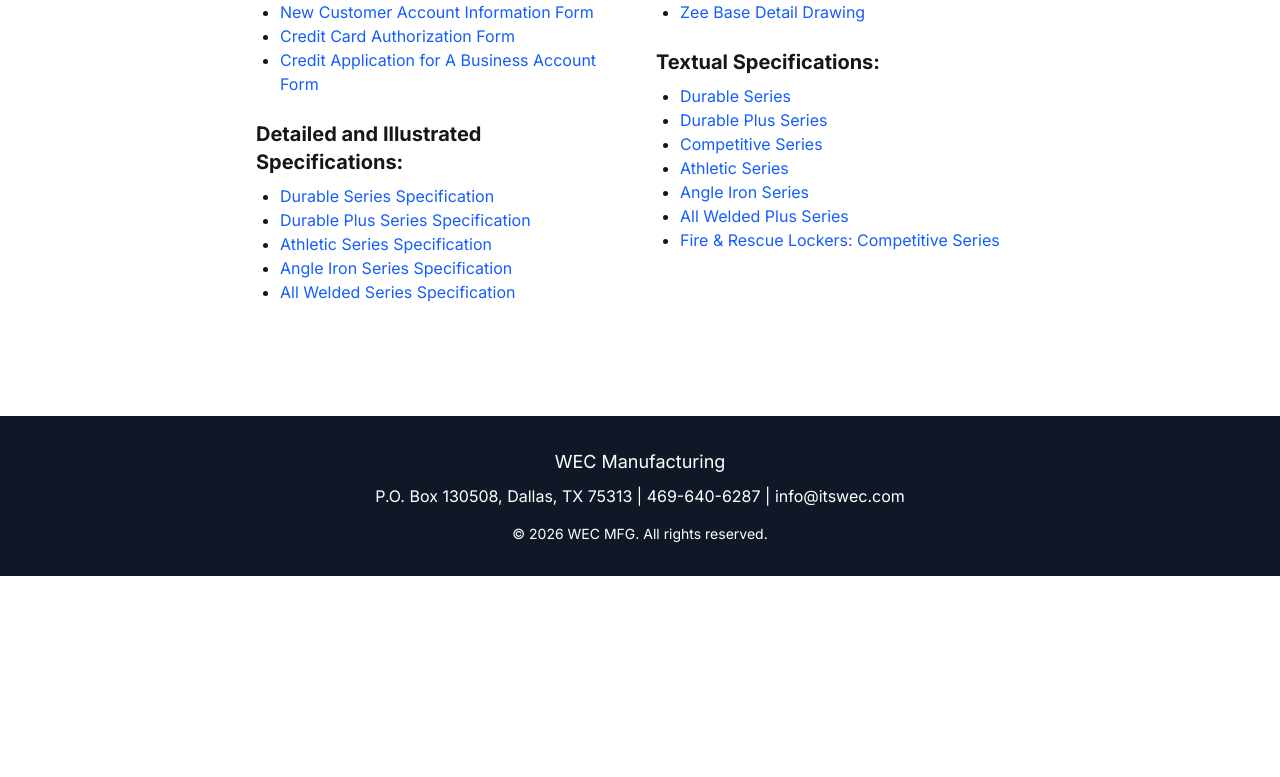
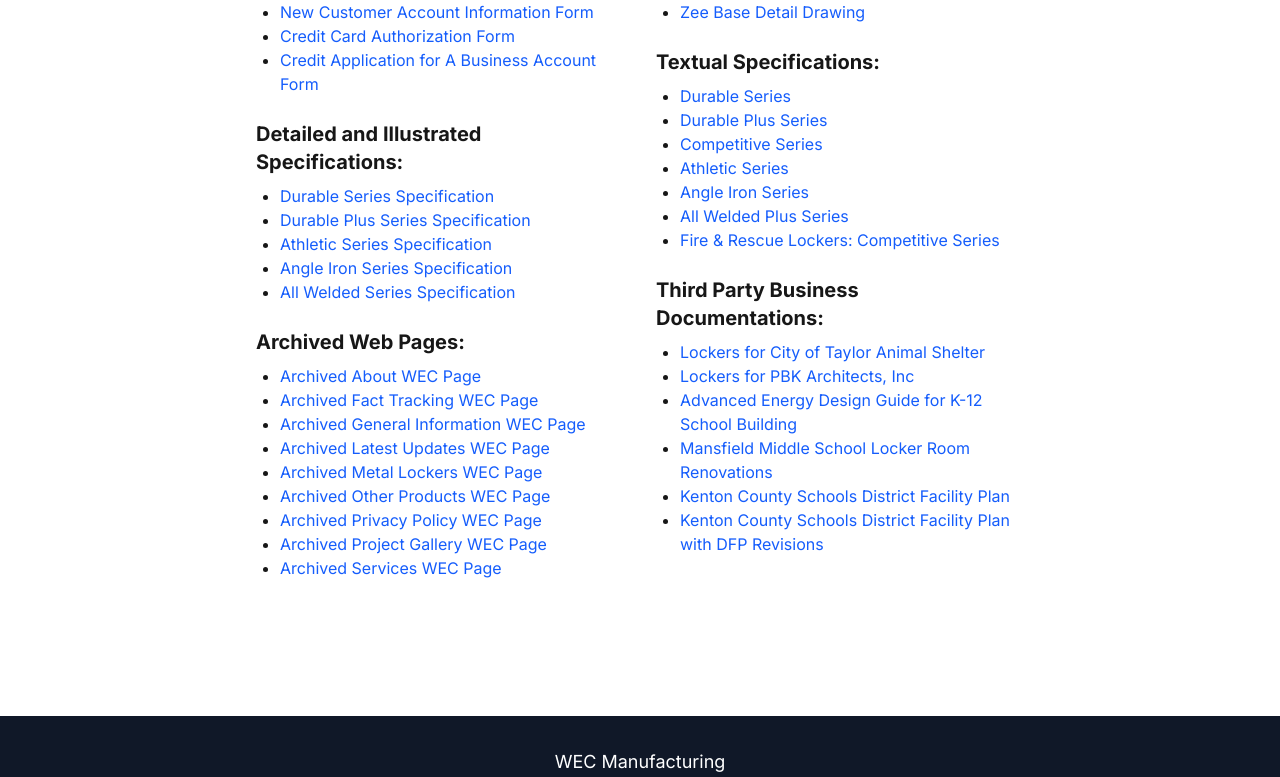
Before and after one commit to Wm-M-Thompson/excellencematter, a Next.js app: page /resources in a window 1280 px wide. Shown: the part 516-1293 px from the top of the page. Before the commit the page ends 1092 px from the top, so only its background shows below. Built offline with nearby package versions, Linux system fonts and the light colour scheme.

Commit message:
More Resources added

```diff
--- a/app/resources/page.tsx
+++ b/app/resources/page.tsx
@@ -47,7 +47,7 @@
             </li>
           </ul>
 
-          <h2 className="text-xl font-bold mb-2">Forms:</h2>
+          <h2 className="text-xl font-bold mt-6 mb-2">Forms:</h2>
           <ul className="list-disc pl-6 mb-6">
             <li>
               <a href="/pdfs/SKMBT_C45110071915350.pdf" className="text-blue-600 hover:underline" target="_blank" rel="noopener noreferrer">
@@ -66,8 +66,8 @@
             </li>
           </ul>
 
-          <h2 className="text-xl font-bold mb-2">Detailed and Illustrated Specifications:</h2>
-          <ul className="list-disc pl-6">
+          <h2 className="text-xl font-bold mt-6 mb-2">Detailed and Illustrated Specifications:</h2>
+          <ul className="list-disc pl-6 mb-6">
             <li>
               <a href="/pdfs/Durable_Series.pdf" className="text-blue-600 hover:underline" target="_blank" rel="noopener noreferrer">
                 Durable Series Specification
@@ -94,6 +94,55 @@
               </a>
             </li>
           </ul>
+
+          <h2 className="text-xl font-bold mt-6 mb-2">Archived Web Pages:</h2>
+          <ul className="list-disc pl-6 mb-6">
+            <li>
+              <a href="/pdfs/ABOUT_WEC.pdf" className="text-blue-600 hover:underline" target="_blank" rel="noopener noreferrer">
+                Archived About WEC Page
+              </a>
+            </li>
+            <li>
+              <a href="/pdfs/FAST_TRACK_STOCKING_WEC.pdf" className="text-blue-600 hover:underline" target="_blank" rel="noopener noreferrer">
+                Archived Fact Tracking WEC Page
+              </a>
+            </li>
+            <li>
+              <a href="/pdfs/GENERAL_INFORMATION_WEC.pdf" className="text-blue-600 hover:underline" target="_blank" rel="noopener noreferrer">
+                Archived General Information WEC Page
+              </a>
+            </li>
+            <li>
+              <a href="/pdfs/LATEST_UPDATES_WEC.pdf" className="text-blue-600 hover:underline" target="_blank" rel="noopener noreferrer">
+                Archived Latest Updates WEC Page
+              </a>
+            </li>
+            <li>
+              <a href="/pdfs/METAL_LOCKERS_WEC.pdf" className="text-blue-600 hover:underline" target="_blank" rel="noopener noreferrer">
+                Archived Metal Lockers WEC Page
+              </a>
+            </li>
+            <li>
+              <a href="/pdfs/OTHER_PRODUCTS_WEC.pdf" className="text-blue-600 hover:underline" target="_blank" rel="noopener noreferrer">
+                Archived Other Products WEC Page
+              </a>
+            </li>
+            <li>
+              <a href="/pdfs/Privacy_Policy_WEC.pdf" className="text-blue-600 hover:underline" target="_blank" rel="noopener noreferrer">
+                Archived Privacy Policy WEC Page
+              </a>
+            </li>
+            <li>
+              <a href="/pdfs/PROJECT_GALLERY_WEC.pdf" className="text-blue-600 hover:underline" target="_blank" rel="noopener noreferrer">
+                Archived Project Gallery WEC Page
+              </a>
+            </li>
+            <li>
+              <a href="/pdfs/SERVICES_WEC.pdf" className="text-blue-600 hover:underline" target="_blank" rel="noopener noreferrer">
+                Archived Services WEC Page
+              </a>
+            </li>
+          </ul>
         </div>
 
         {/* Right Column */}
@@ -106,7 +155,7 @@
             </li>
           </ul>
 
-          <h2 className="text-xl font-bold mb-2">Drawings:</h2>
+          <h2 className="text-xl font-bold mt-6 mb-2">Drawings:</h2>
           <ul className="list-disc pl-6 mb-6">
             <li>
               <a href="/pdfs/SKMBT_C45110110313201.pdf" className="text-blue-600 hover:underline" target="_blank" rel="noopener noreferrer">
@@ -145,8 +194,8 @@
             </li>
           </ul>
 
-          <h2 className="text-xl font-bold mb-2">Textual Specifications:</h2>
-          <ul className="list-disc pl-6">
+          <h2 className="text-xl font-bold mt-6 mb-2">Textual Specifications:</h2>
+          <ul className="list-disc pl-6 mb-6">
             <li>
               <a href="/pdfs/WEC_Durable_Specs_7_21_2014_FINAL.pdf" className="text-blue-600 hover:underline" target="_blank" rel="noopener noreferrer">
                 Durable Series
@@ -183,6 +232,40 @@
               </a>
             </li>
           </ul>
+
+          <h2 className="text-xl font-bold mt-6 mb-2">Third Party Business Documentations:</h2>
+          <ul className="list-disc pl-6 mb-6">
+            <li>
+              <a href="/pdfs/2024_0320-Taylor-Animal-Sidock-Project-Manaual.pdf" className="text-blue-600 hover:underline" target="_blank" rel="noopener noreferrer">
+                Lockers for City of Taylor Animal Shelter
+              </a>
+            </li>
+            <li>
+              <a href="/pdfs/Addendum2PKG3DGPHSNewBattingCagesFacility.pdf" className="text-blue-600 hover:underline" target="_blank" rel="noopener noreferrer">
+                Lockers for PBK Architects, Inc
+              </a>
+            </li>
+            <li>
+              <a href="/pdfs/Energy-Design-Guide-for-Schools.pdf" className="text-blue-600 hover:underline" target="_blank" rel="noopener noreferrer">
+                Advanced Energy Design Guide for K-12 School Building
+              </a>
+            </li>
+            <li>
+              <a href="/pdfs/July_6_2017_(Due_Date)_Invitation_to_Bid-Addendum_Number_1_(PDF).pdf" className="text-blue-600 hover:underline" target="_blank" rel="noopener noreferrer">
+                Mansfield Middle School Locker Room Renovations
+              </a>
+            </li>
+            <li>
+              <a href="/pdfs/kenton_co_dfp.pdf" className="text-blue-600 hover:underline" target="_blank" rel="noopener noreferrer">
+                Kenton County Schools District Facility Plan
+              </a>
+            </li>
+            <li>
+              <a href="/pdfs/XII_A_5_KentonCoDFP_0.pdf" className="text-blue-600 hover:underline" target="_blank" rel="noopener noreferrer">
+                Kenton County Schools District Facility Plan with DFP Revisions
+              </a>
+            </li>
+          </ul>
         </div>
 
       </div>
```
